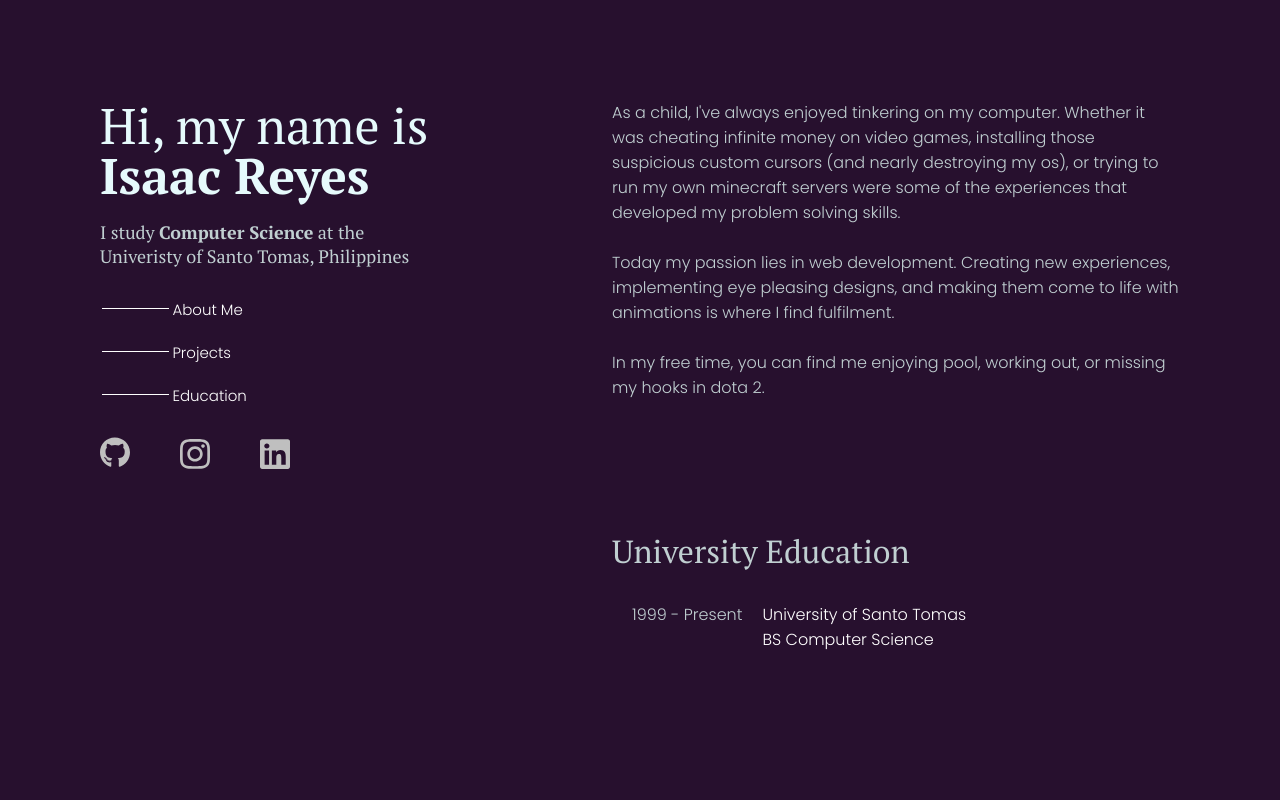
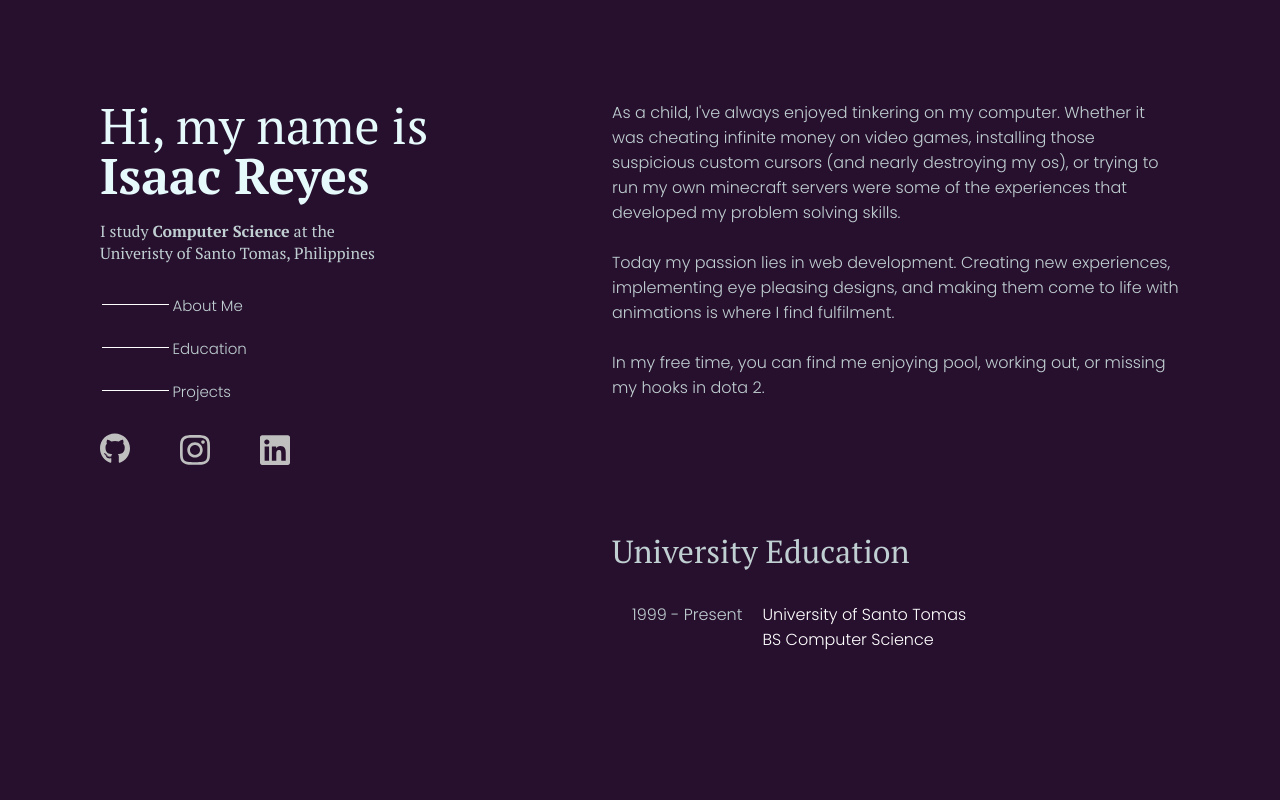
Before and after one commit to css-enjoyer/portfolio, a React (Create React App) app: page / in a window 1280 px wide. Shown: the top 800 px of the page. Built offline with nearby package versions, Linux system fonts and the light colour scheme.

Commit message:
Link to sections

```diff
--- a/src/App.css
+++ b/src/App.css
@@ -55,7 +55,7 @@ body .App .bioColumn h1 {
   margin-bottom: 20px;
 }
 body .App .bioColumn h4 {
-  font-size: 18px;
+  font-size: 16px;
   color: var(--grey);
 }
 body .App .bioColumn .sec-list {
@@ -70,9 +70,10 @@ body .App .bioColumn .sec-list {
 }
 body .App .bioColumn .sec-list a {
   text-decoration: none;
-  color: white;
+  color: var(--grey);
   width: auto;
   margin-left: 20%;
+  transition: 0.2s ease-in-out;
 }
 body .App .bioColumn .sec-list a::after {
   content: "";
@@ -83,7 +84,6 @@ body .App .bioColumn .sec-list a::after {
   margin-top: 10px;
   width: 13%;
   height: 1px;
-  transition: 0.2s ease-in-out;
 }
 body .App .bioColumn .sec-list:hover a {
   opacity: 0.2;
--- a/src/App.scss
+++ b/src/App.scss
@@ -28,7 +28,9 @@ p {
         font-weight: 700;
     }
 }
-
+html {
+    overflow-y: auto;
+    scroll-behavior: smooth !important;
     body {
         background: var(--purple);
         .App {
@@ -52,7 +54,7 @@ body {
                     margin-bottom: 20px;
                 }
                 h4 {
-                font-size: 18px;
+                    font-size: 16px;
                     color: var(--grey);
                 }
                 .sec-list {
@@ -66,9 +68,10 @@ body {
                     transition: .2s ease-in-out;
                     a {
                         text-decoration: none;
-                    color: white;
+                        color: var(--grey);
                         width: auto;
                         margin-left: 20%;
+                        transition: .2s ease-in-out;
                         &::after {
                             content: "";
                             background-color: white;
@@ -78,7 +81,6 @@ body {
                             margin-top: 10px;
                             width: 13%;
                             height: 1px;
-                        transition: .2s ease-in-out;
                         }
                     }
                     &:hover {
@@ -184,6 +186,7 @@ body {
             }
         }
     }
+}
 
 @media screen and (max-width: 767px) {
     body {
--- a/src/components/BioColumn.js
+++ b/src/components/BioColumn.js
@@ -9,9 +9,9 @@ function BioColumn() {
 		<h4>I study <span>Computer Science</span> at the <br />Univeristy of Santo Tomas, Philippines</h4>
 
 		<div className="sec-list">
-			<a href="">About Me</a>
-			<a href="">Projects</a>
-			<a href="">Education</a>
+			<a href="#about-section">About Me</a>
+			<a href="#educ-section">Education</a>
+			<a href="#proj-section">Projects</a>
 		</div>
 
 		<div className="soc-list">
--- a/src/components/InfoColumn.js
+++ b/src/components/InfoColumn.js
@@ -5,6 +5,7 @@ import ticImage from '.././images/tictactoe.jpeg';
 function ProjColumn() {
   	return (
 	<div className="infoColumn">
+		<div id="about-section">
 			<p>As a child, I've always enjoyed tinkering on my computer. Whether it was cheating infinite money on video games, installing those suspicious custom cursors (and nearly destroying my os), or trying to run my own minecraft servers were some of the experiences that developed my problem solving skills.
 			<br />
 			<br />
@@ -12,8 +13,9 @@ function ProjColumn() {
 			<br />
 			<br />
 			In my free time, you can find me enjoying pool, working out, or missing my hooks in dota 2. </p>
+		</div>
 
-		<div className="educ-section">
+		<div className="educ-section" id="educ-section">
 			<h1>University Education</h1>
 			<EducCard date="1999 - Present"
 					title="University of Santo Tomas"
@@ -22,7 +24,7 @@ function ProjColumn() {
 					subtitlelink="https://www.ust.edu.ph/academics/programs/bachelor-of-science-in-computer-science/"/>
 		</div>
 
-		<div className="proj-section">
+		<div className="proj-section" id="proj-section">
 			<h1>Projects</h1>
 			<ProjCard img={ticImage}
 					title="Tic-Tac-Toe"
```
Also changed, not shown: 1 other file (tests, documents, lock files or other folders). Lines whose indentation alone changed are shown as unchanged.
